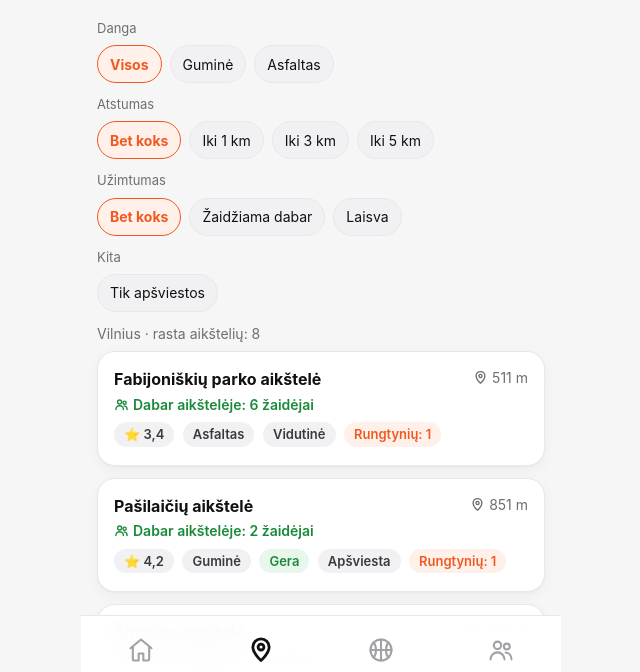
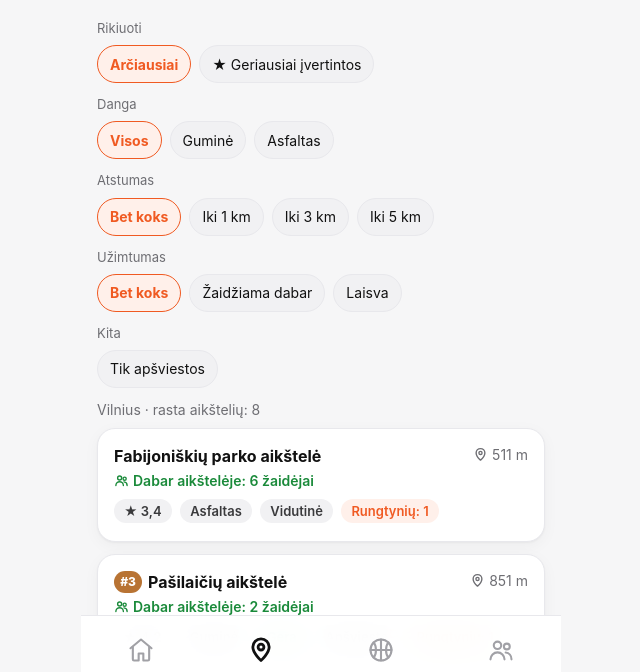
Before and after one commit to dziugasvas/krepsinio-aiksteles, a plain HTML site: page zemelapis.html in a window 1280 px wide. Both pictures are taken after a click on the button "Sąrašas". Shown: the part 117-789 px from the top of the page, without its empty margins (319-959 px from the left). Drawn offline with nearby package versions, Linux system fonts and the light colour scheme.

Commit message:
Aikštelių reitingas

```diff
--- a/css/zemelapis.css
+++ b/css/zemelapis.css
@@ -229,3 +229,31 @@
 .uzimtumas.laisva {
   color: var(--tekstas-blankus);
 }
+
+.vietos-zenklas {
+  display: inline-flex;
+  align-items: center;
+  justify-content: center;
+  min-width: 28px;
+  height: 22px;
+  padding: 0 6px;
+  margin-right: 6px;
+  border-radius: 999px;
+  font-size: 12px;
+  font-weight: 800;
+  vertical-align: 2px;
+  color: #ffffff;
+  background: #8e8e93;
+}
+
+.vietos-zenklas.vieta-1 {
+  background: #e0a400;
+}
+
+.vietos-zenklas.vieta-2 {
+  background: #9aa3ad;
+}
+
+.vietos-zenklas.vieta-3 {
+  background: #b87333;
+}
--- a/js/bendras.js
+++ b/js/bendras.js
@@ -274,6 +274,29 @@ function daugiskaita(n, vienas, keli, daug) {
   return `${n} ${daug}`;
 }
 
+function aiksteleVidurkis(a) {
+  let mano = 0;
+  try {
+    mano = (JSON.parse(localStorage.getItem("krepsinisVisurVertinimai")) || {})[a.id] || 0;
+  } catch (klaida) {}
+  const kiek = a.atsiliepimai + (mano ? 1 : 0);
+  return { vidurkis: Math.round(((a.ivertinimas * a.atsiliepimai + mano) / kiek) * 10) / 10, kiek: kiek };
+}
+
+function aiksteliuReitingas(miestas) {
+  return AIKSTELES.filter((a) => a.miestas === miestas)
+    .map((a) => Object.assign({ aikstele: a }, aiksteleVidurkis(a)))
+    .sort((x, y) => y.vidurkis - x.vidurkis || y.kiek - x.kiek);
+}
+
+function aiksteleVieta(a) {
+  return aiksteliuReitingas(a.miestas).findIndex((x) => x.aikstele.id === a.id) + 1;
+}
+
+function vidurkioTekstas(v) {
+  return String(v.toFixed(1)).replace(".", ",");
+}
+
 function patikimumas(z) {
   const viso = z.suzaista + z.praleista;
   return viso ? Math.round((z.suzaista / viso) * 100) : 100;
--- a/js/duomenys.js
+++ b/js/duomenys.js
@@ -1,9 +1,9 @@
 const MIESTAI = {
-  vilnius: { pavadinimas: "Vilnius", sukis: "Sostinė · Krepšinis visus metus", nuotrauka: "img/miestai/vilnius.jpg", numatytasRajonas: "fabijoniskes" },
-  kaunas: { pavadinimas: "Kaunas", sukis: "Žalgirio miestas", nuotrauka: "img/miestai/kaunas.jpg", numatytasRajonas: "kaunas-centras" },
-  klaipeda: { pavadinimas: "Klaipėda", sukis: "Uostamiestis · Vakarų krepšinis", nuotrauka: "img/miestai/klaipeda.jpg", numatytasRajonas: "klaipeda-centras" },
-  siauliai: { pavadinimas: "Šiauliai", sukis: "Saulės miestas", nuotrauka: "img/miestai/siauliai.jpg", numatytasRajonas: "siauliai-centras" },
-  panevezys: { pavadinimas: "Panevėžys", sukis: "Aukštaitijos sostinė", nuotrauka: "img/miestai/panevezys.jpg", numatytasRajonas: "panevezys-centras" },
+  vilnius: { pavadinimas: "Vilnius", kilmininkas: "Vilniaus", sukis: "Sostinė · Krepšinis visus metus", nuotrauka: "img/miestai/vilnius.jpg", numatytasRajonas: "fabijoniskes" },
+  kaunas: { pavadinimas: "Kaunas", kilmininkas: "Kauno", sukis: "Žalgirio miestas", nuotrauka: "img/miestai/kaunas.jpg", numatytasRajonas: "kaunas-centras" },
+  klaipeda: { pavadinimas: "Klaipėda", kilmininkas: "Klaipėdos", sukis: "Uostamiestis · Vakarų krepšinis", nuotrauka: "img/miestai/klaipeda.jpg", numatytasRajonas: "klaipeda-centras" },
+  siauliai: { pavadinimas: "Šiauliai", kilmininkas: "Šiaulių", sukis: "Saulės miestas", nuotrauka: "img/miestai/siauliai.jpg", numatytasRajonas: "siauliai-centras" },
+  panevezys: { pavadinimas: "Panevėžys", kilmininkas: "Panevėžio", sukis: "Aukštaitijos sostinė", nuotrauka: "img/miestai/panevezys.jpg", numatytasRajonas: "panevezys-centras" },
 };
 
 const RAJONAI = {
--- a/js/zemelapis.js
+++ b/js/zemelapis.js
@@ -87,7 +87,7 @@ function piestiAiksteleskortele(a) {
       <div class="atstumo-eilute">${ik("vieta")}${formatuotiAtstuma(km)} · ${laikasPesciomis(km)}</div>
       <div class="uzimtumas ${zaidejuAiksteleje(a) === 0 ? "laisva" : ""}">${ik("zmones")}${uzimtumoTekstas(a)}</div>
       <div>
-        <span class="zyma">⭐ ${String(a.ivertinimas).replace(".", ",")}</span>
+        <span class="zyma">★ ${vidurkioTekstas(aiksteleVidurkis(a).vidurkis)} · #${aiksteleVieta(a)} mieste</span>
         <span class="zyma">Danga: ${a.danga}</span>
         <span class="zyma ${a.bukle === "Puiki" || a.bukle === "Gera" ? "zalia" : ""}">Būklė: ${a.bukle}</span>
         <span class="zyma">${a.apsvietimas ? "Apšviesta" : "Be apšvietimo"}</span>
@@ -100,7 +100,7 @@ function piestiAiksteleskortele(a) {
     </div>`;
 }
 
-const aiksteliuFiltrai = { danga: "visos", apsviesta: false, atstumas: "visi", uzimtumas: "visi" };
+const aiksteliuFiltrai = { danga: "visos", apsviesta: false, atstumas: "visi", uzimtumas: "visi", rikiavimas: "atstumas" };
 
 function rodytiVaizda(vaizdas) {
   const sarasas = vaizdas === "sarasas";
@@ -127,12 +127,17 @@ function piestiAiksteliuSarasa() {
     if (f.uzimtumas === "zaidziama" && zaidejuAiksteleje(a) === 0) return false;
     if (f.uzimtumas === "laisva" && zaidejuAiksteleje(a) > 0) return false;
     return true;
-  }).sort((a, b) => atstumasKm(a) - atstumasKm(b));
+  }).sort((a, b) =>
+    f.rikiavimas === "reitingas" ? aiksteleVidurkis(b).vidurkis - aiksteleVidurkis(a).vidurkis : atstumasKm(a) - atstumasKm(b)
+  );
 
   const visos = visosRungtynes();
 
   let html = `
     <div class="saraso-filtrai">
+      <span class="etikete">Rikiuoti</span>
+      ${filtroMygtukas("Arčiausiai", f.rikiavimas === "atstumas", "aiksteliuFiltrai.rikiavimas = 'atstumas'")}
+      ${filtroMygtukas("★ Geriausiai įvertintos", f.rikiavimas === "reitingas", "aiksteliuFiltrai.rikiavimas = 'reitingas'")}
       <span class="etikete">Danga</span>
       ${filtroMygtukas("Visos", f.danga === "visos", "aiksteliuFiltrai.danga = 'visos'")}
       ${filtroMygtukas("Guminė", f.danga === "Guminė", "aiksteliuFiltrai.danga = 'Guminė'")}
@@ -162,12 +167,12 @@ function piestiAiksteliuSarasa() {
       return `
       <a class="kortele aiksteles-eilute" href="aikstele.html?id=${a.id}">
         <div class="virsus-eilute">
-          <span class="pavadinimas">${a.pavadinimas}</span>
+          <span class="pavadinimas">${vietosZenklas(a)}${a.pavadinimas}</span>
           <span class="atstumas">${ik("vieta")}${formatuotiAtstuma(km)}</span>
         </div>
         <div class="uzimtumas ${zaidejuAiksteleje(a) === 0 ? "laisva" : ""}">${ik("zmones")}${uzimtumoTekstas(a)}</div>
         <div>
-          <span class="zyma">⭐ ${String(a.ivertinimas).replace(".", ",")}</span>
+          <span class="zyma">★ ${vidurkioTekstas(aiksteleVidurkis(a).vidurkis)}</span>
           <span class="zyma">${a.danga}</span>
           <span class="zyma ${a.bukle === "Puiki" || a.bukle === "Gera" ? "zalia" : ""}">${a.bukle}</span>
           ${a.apsvietimas ? `<span class="zyma">Apšviesta</span>` : ""}
@@ -179,3 +184,13 @@ function piestiAiksteliuSarasa() {
 
   document.getElementById("aiksteliu-sarasas").innerHTML = html;
 }
+
+function vietosZenklas(a) {
+  const vieta = aiksteleVieta(a);
+  return vieta <= 3 ? `<span class="vietos-zenklas vieta-${vieta}" title="${vieta} vieta mieste pagal įvertinimą">#${vieta}</span>` : "";
+}
+
+if (gautiParametra("vaizdas") === "reitingas") {
+  aiksteliuFiltrai.rikiavimas = "reitingas";
+  rodytiVaizda("sarasas");
+}
```
Also changed, not shown: css/aikstele.css (+25 -0 lines), js/aikstele.js (+8 -3 lines).
